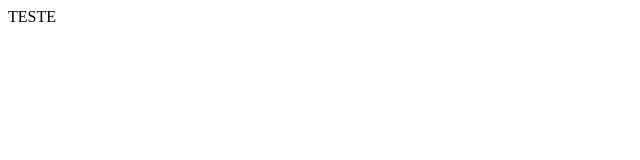
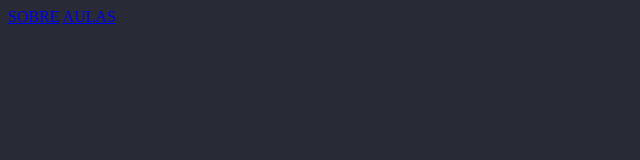
Before and after one commit to patricksprenger/Aulas-Launchbase-modulo1, a plain HTML site: page modulo02/index.html in a window 1280 px wide. Shown: the whole page, without its empty margins (0-640 px from the left). Drawn offline with Linux system fonts and the light colour scheme.

Commit message:
iniciando menus html

```diff
--- a/modulo02/index.html
+++ b/modulo02/index.html
@@ -3,11 +3,20 @@
 
     <head>
         <title>Patrick Sprenger</title>
-
+        <style>
+            body {
+                background: #282a36;
+                color: white;
+            }
+        </style>
     </head>
 
     <body>
-        TESTE
+        <header>
+            <a href="/">SOBRE</a>
+            <a href="/">AULAS</a>
+
+        </header>
     </body>
 
 
```
